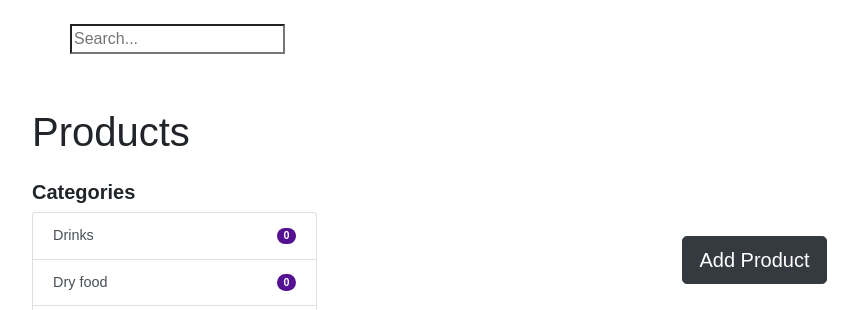
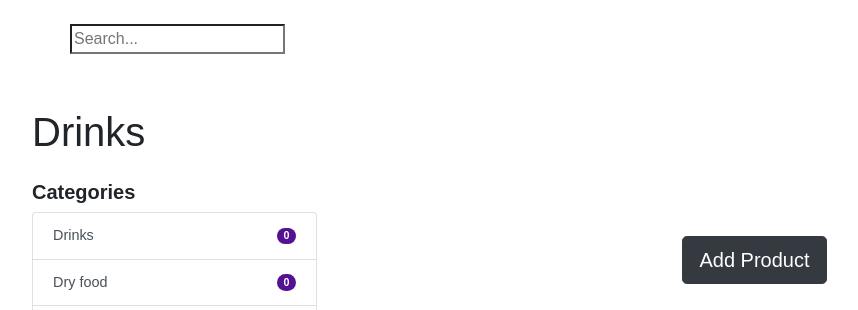
Before and after one commit to Biiiiiiiiiiiii/Online-Grocery-Shopping-System, a PHP site: page /drinks_admin.php in a window 1280 px wide. Shown: the part 56-366 px from the top of the page, without its empty margins (38-896 px from the left). Run offline with PHP 8.4, Linux system fonts and the light colour scheme; data that the repository does not hold is empty.

Commit message:
Fix H1 and title

```diff
--- a/assignment_part2/drinks_admin.php
+++ b/assignment_part2/drinks_admin.php
@@ -11,7 +11,7 @@ include("config.php");
     <link rel="stylesheet" href="https://cdn.jsdelivr.net/npm/bootstrap@4.6.0/dist/css/bootstrap.min.css" integrity="sha384-B0vP5xmATw1+K9KRQjQERJvTumQW0nPEzvF6L/Z6nronJ3oUOFUFpCjEUQouq2+l" crossorigin="anonymous">
     <link rel="stylesheet" href="https://cdnjs.cloudflare.com/ajax/libs/font-awesome/4.7.0/css/font-awesome.min.css">
     <link rel="stylesheet" href="style.css">
-    <title>Products</title>
+    <title>Drinks</title>
 </head>
 
 <body>
@@ -64,7 +64,7 @@ include("config.php");
         </div>
     </nav>
     <div class="wrapper">
-        <div class="h1">Products</div>
+        <div class="h1">Drinks</div>
         <section id="sidebar" style="margin-right: 20px;">
             <div class="py-3">
                 <h5 class="font-weight-bold">Categories</h5>
```
